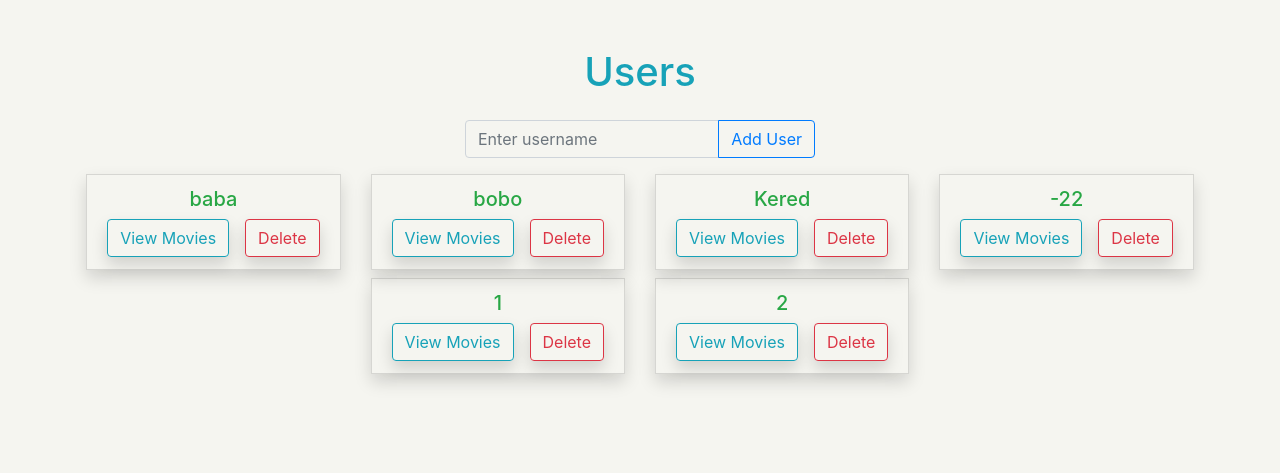
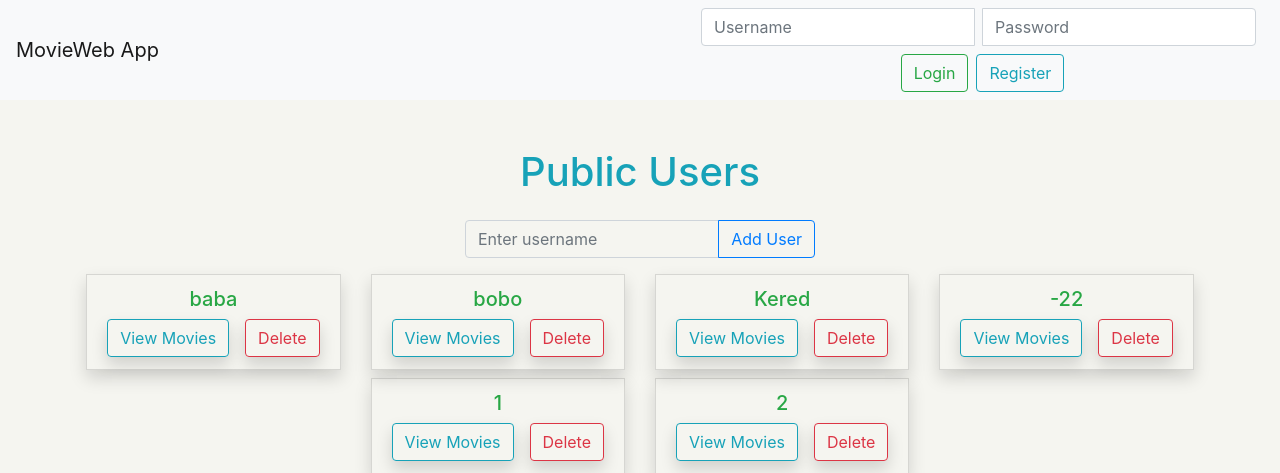
Before and after one commit to ludmitr/movieweb-app, a Flask app: page / in a window 1280 px wide. Shown: the top 473 px of the page. Run offline with Flask 3, Linux system fonts and the light colour scheme; some libraries are stand-ins or nearby versions.

Commit message:
added login/register option

```diff
--- a/templates/users.html
+++ b/templates/users.html
@@ -1,7 +1,7 @@
 <!DOCTYPE html>
 <html>
    <head>
-      <title>Users - MovieWeb App</title>
+      <title>MovieWeb App</title>
       <link rel="stylesheet" href="https://maxcdn.bootstrapcdn.com/bootstrap/4.5.2/css/bootstrap.min.css">
       <style>
          body {
@@ -10,8 +10,27 @@
       </style>
    </head>
    <body>
+               <nav class="navbar navbar-expand-lg navbar-light bg-light">
+         <a class="navbar-brand" href="#">MovieWeb App</a>
+         <div class="collapse navbar-collapse">
+            <ul class="navbar-nav ml-auto">
+               <li class="nav-item">
+                  <form class="form-inline flex-column" action="{{ url_for('login') }}" method="POST">
+                     <div class="input-group mb-2">
+                        <input class="form-control mr-sm-2" type="text" placeholder="Username" name="username" required>
+                        <input class="form-control mr-sm-2" type="password" placeholder="Password" name="password" required minlength="6">
+                     </div>
+                     <div class="input-group justify-content-end">
+                        <button class="btn btn-outline-success my-2 mr-2 my-sm-0" type="submit">Login</button>
+                        <a href="{{ url_for('user_register') }}" class="btn btn-outline-info my-2 my-sm-0">Register</a>
+                     </div>
+                  </form>
+               </li>
+            </ul>
+         </div>
+      </nav>
       <div class="container">
-         <h1 class="text-center text-info mt-5 mb-4">Users</h1>
+         <h1 class="text-center text-info mt-5 mb-4">Public Users</h1>
          <div class="row justify-content-center">
             <div class="col-md-4">
                <form action="{{ url_for('add_user') }}" method="POST">
```
